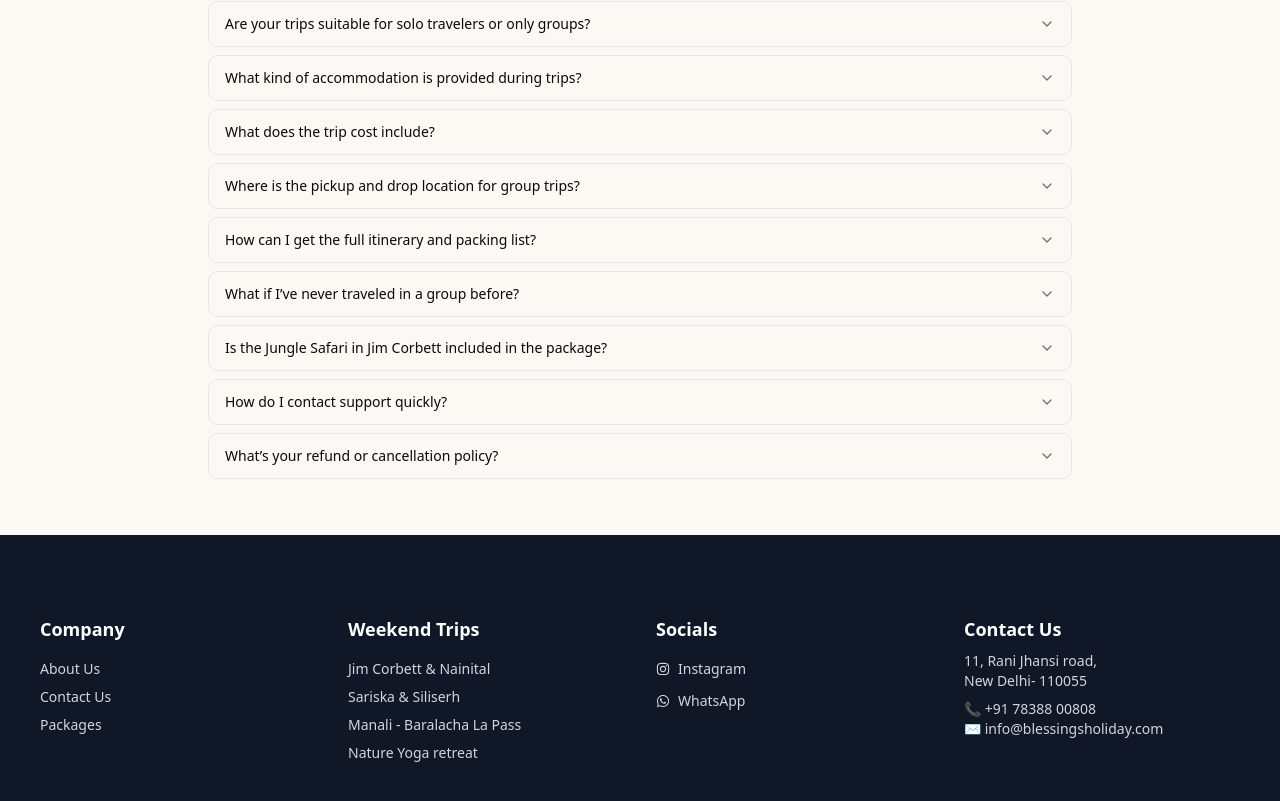
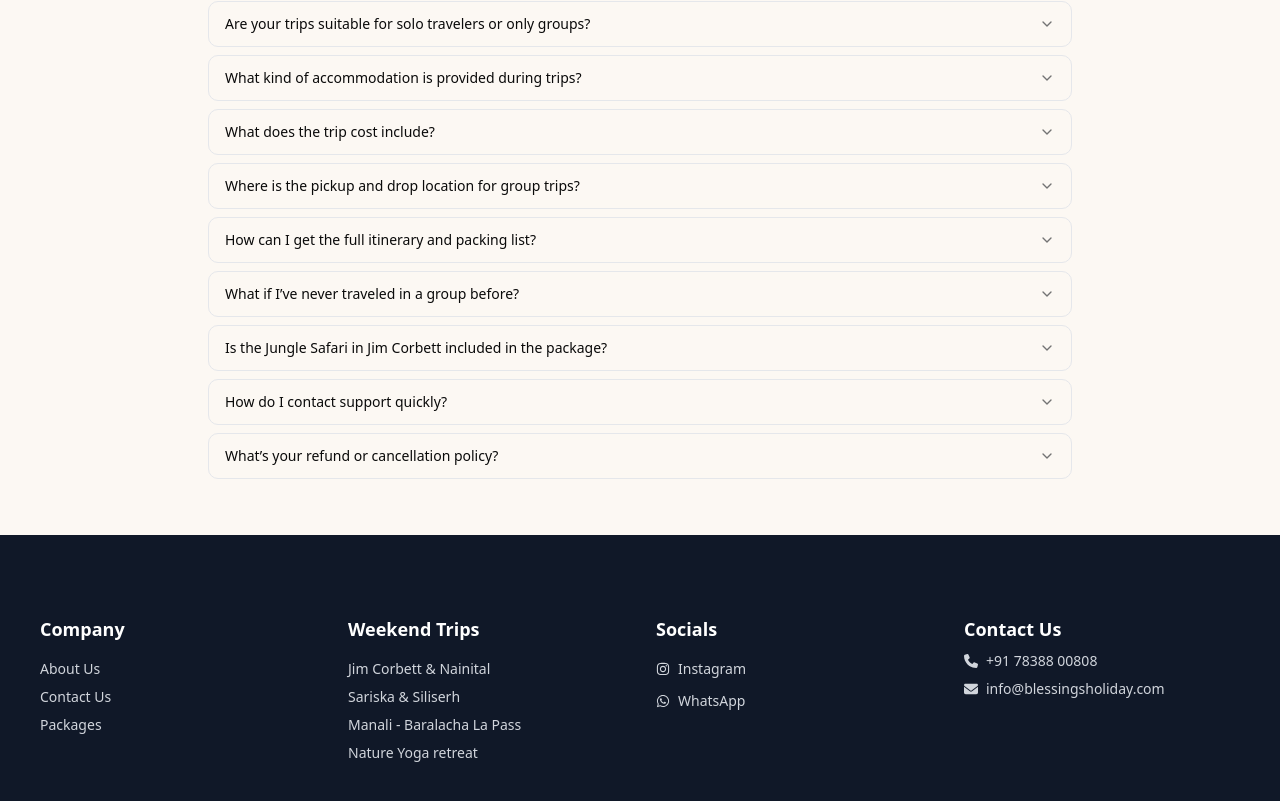
Before and after one commit to Shobhit150/blessingsHoliday, a Next.js app: page / in a window 1280 px wide. Shown: the part 3144-3945 px from the top of the page. Built offline with nearby package versions, Linux system fonts and the light colour scheme.

Commit message:
fix: major hydration changes

```diff
--- a/components/Footer.tsx
+++ b/components/Footer.tsx
@@ -1,4 +1,5 @@
-import React from 'react'
+'use client'
+import React, { useState } from 'react'
 import {
   FaInstagram,
   FaFacebookF,
@@ -8,6 +9,7 @@ import {
 } from 'react-icons/fa6'
 import Link from 'next/link'
 import { trips } from '@/lib/tripData'
+import { FaPhone, FaEnvelope } from 'react-icons/fa6'
 const seenTitles = new Set<string>()
 const destinations = trips
   .filter(trip => {
@@ -22,6 +24,8 @@ const destinations = trips
   }))
 
 const Footer = () => {
+  const [num, setNum] = useState<string>('+91 78388 00808');
+
   return (
     <footer className="bg-gray-900 text-white px-6 py-12 mt-10 pt-20 pb-20">
       <div className="max-w-[1200px] mx-auto grid grid-cols-1 sm:grid-cols-2 md:grid-cols-3 lg:grid-cols-4 gap-8">
@@ -127,14 +131,15 @@ const Footer = () => {
         {/* Contact Info */}
         <div>
           <h3 className="text-lg font-semibold mb-2">Contact Us</h3>
-          <p className="text-sm text-gray-300">
-            11, Rani Jhansi road,  <br />
-            New Delhi- 110055
+          <p className="text-sm text-gray-300 mt-2 flex items-center gap-2">
+            <FaPhone className="inline-block" />
+            <span>+91 78388 00808</span>
           </p>
-          <p className="text-sm text-gray-300 mt-2">
-            📞 +91 78388 00808<br />
-            ✉️ info@blessingsholiday.com
+          <p className="text-sm text-gray-300 mt-2 flex items-center gap-2">
+            <FaEnvelope className="inline-block" />
+            <span>info@blessingsholiday.com</span>
           </p>
+
         </div>
       </div>
     </footer>
--- a/components/Hero.tsx
+++ b/components/Hero.tsx
@@ -24,7 +24,7 @@ const Hero = () => {
 
 
     return (
-        <div className='w-full h-[45vh] md:h-[75vh] relative'>
+        <div className='w-full h-[40vh] md:h-[75vh] relative'>
             <div>
                 <video
                     autoPlay
```
Lines whose indentation alone changed are shown as unchanged.
